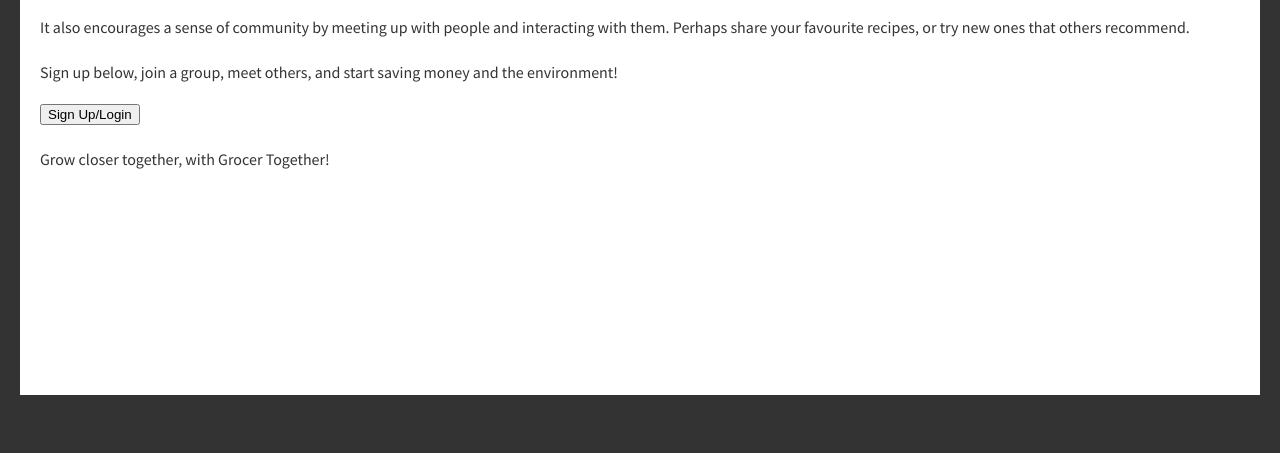
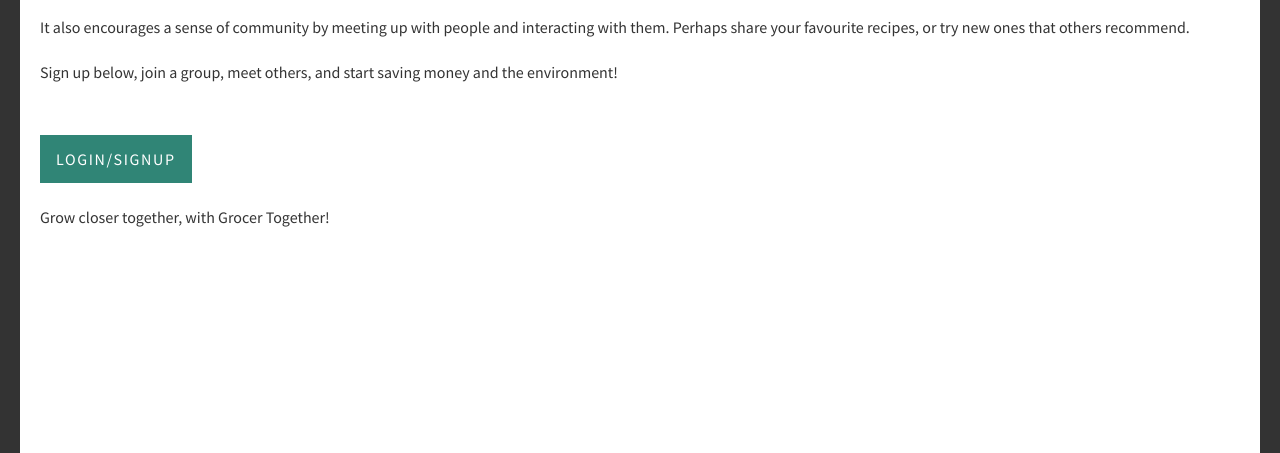
Before and after one commit to Tmay98/Project1930, a plain HTML site: page index.html in a window 1280 px wide. Shown: the part 425-878 px from the top of the page. Before the commit the page ends 820 px from the top, so only its background shows below. Drawn offline with Linux system fonts and the light colour scheme.

```diff
--- a/index.html
+++ b/index.html
@@ -11,6 +11,7 @@ Released   : 20131014
 
 -->
 <html xmlns="http://www.w3.org/1999/xhtml">
+
 <head>
     <script src="https://www.gstatic.com/firebasejs/5.8.6/firebase.js"></script>
     <script src='firebase_setup.js'></script>
@@ -26,6 +27,7 @@ Released   : 20131014
 <link href="default_ie6.css" rel="stylesheet" type="text/css" />
 <![endif]-->
 </head>
+
 <body>
     <div id="wrapper">
         <div id="header-wrapper">
@@ -37,18 +39,23 @@ Released   : 20131014
             </div>
         </div>
         <div id="page" class="container">
-        <p>Have you ever bought more groceries than you needed because of a sale, only to throw out the extra? What if you could save even more money, and get rid of those extra groceries?</p>
+            <p>Have you ever bought more groceries than you needed because of a sale, only to throw out the extra? What
+                if you could save even more money, and get rid of those extra groceries?</p>
             <h1>Introducing Grocer Together</h1>
-        <p>It's web app that allows you to join local groups to bulk buy groceries together. This saves you money through bulk purchasing, and saves the environment through reducing food wasteage!</p>
-        <p>It also encourages a sense of community by meeting up with people and interacting with them. Perhaps share your favourite recipes, or try new ones that others recommend.</p>
+            <p>It's web app that allows you to join local groups to bulk buy groceries together. This saves you money
+                through bulk purchasing, and saves the environment through reducing food wasteage!</p>
+            <p>It also encourages a sense of community by meeting up with people and interacting with them. Perhaps
+                share your favourite recipes, or try new ones that others recommend.</p>
             <p>Sign up below, join a group, meet others, and start saving money and the environment!</p>
-        <form action="login.html">
-            <input type="submit" value="Sign Up/Login" />
-        </form><br>
+            <a href="login.html" id="login" class="button">
+                Login/Signup
+            </a>
+            <br><br>
             <p>Grow closer together, with Grocer Together!</p>
         </div>
         <div id="footer">
             <p>&copy; Untitled. All rights reserved. Design by <a href="http://templated.co" rel="nofollow">TEMPLATED</a>. Photos by <a href="http://fotogrph.com/">Fotogrph</a>.</p>
         </div>
 </body>
+
 </html>
```
Lines whose indentation alone changed are shown as unchanged.
